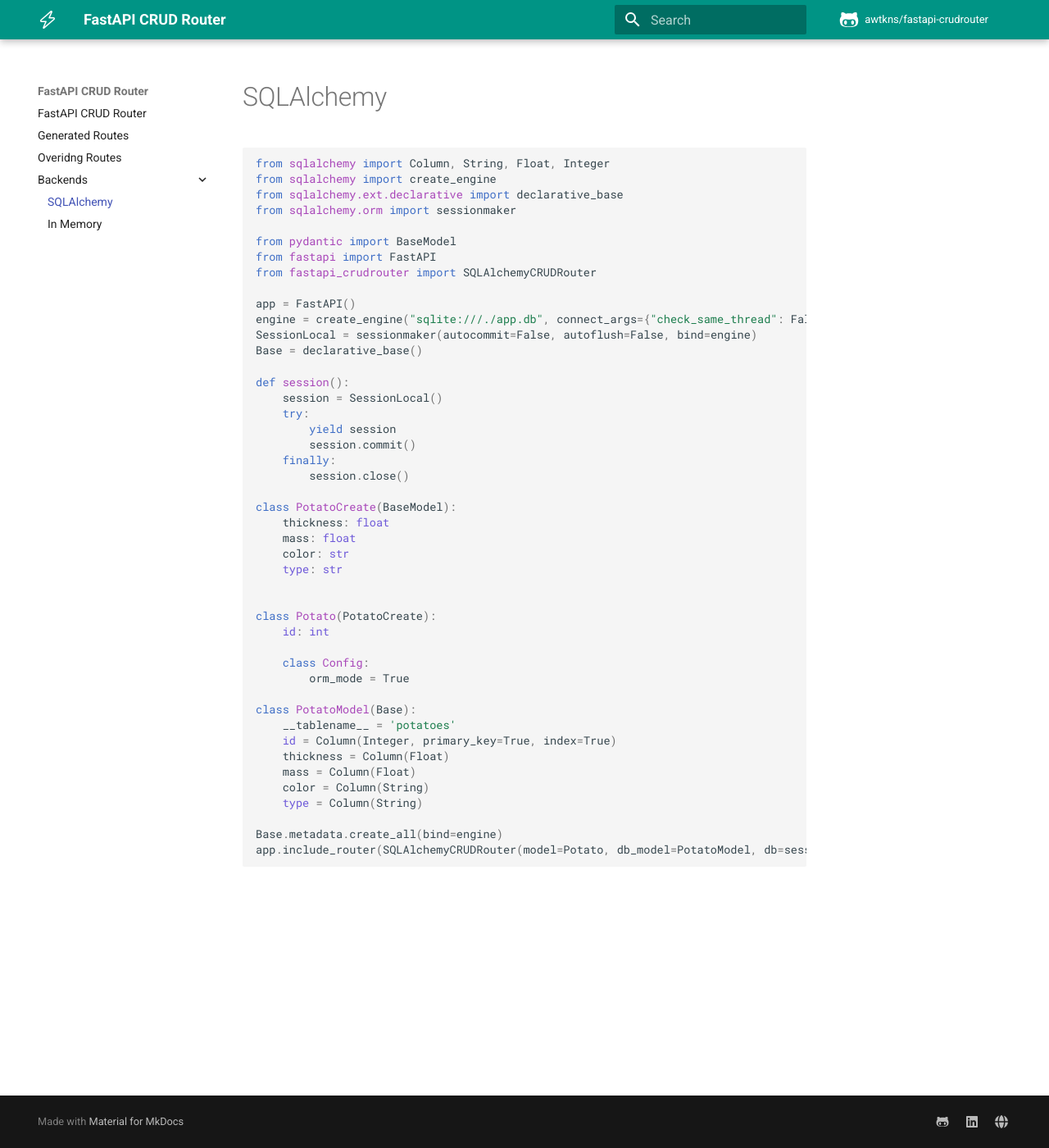
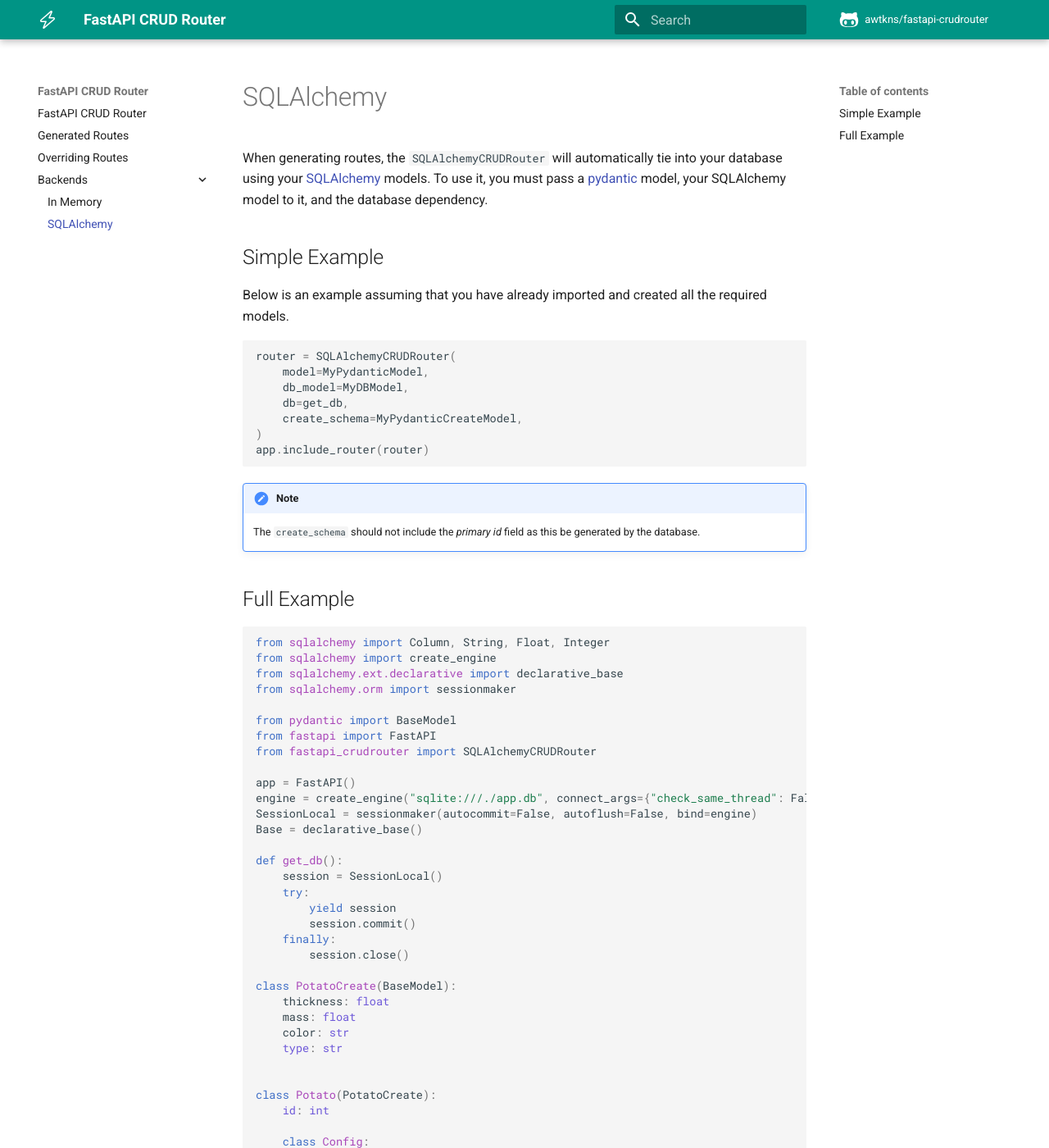
Before and after one commit to awtkns/fastapi-crudrouter, an MkDocs documentation site: the page built from docs/backends/sqlalchemy.md, in a window 1280 px wide and 1400 px high. Shown: the whole window at 82% size. Built offline with MkDocs 1.6.1 and Material for MkDocs 9.7.7, drawn with Linux system fonts in a browser that asks for light colours; comment, search, counter and statistics services are not loaded.

Commit message:
updated more docs

````diff
--- a/docs/backends/sqlalchemy.md
+++ b/docs/backends/sqlalchemy.md
@@ -1,3 +1,25 @@
+When generating routes, the `SQLAlchemyCRUDRouter` will automatically tie into
+your database using your [SQLAlchemy](https://www.sqlalchemy.org/) models. To use it, you must pass a
+[pydantic](https://pydantic-docs.helpmanual.io/) model, your SQLAlchemy model to it, and the
+database dependency.
+
+## Simple Example
+Below is an example assuming that you have already imported and created all the required models.
+
+```python
+router = SQLAlchemyCRUDRouter(
+    model=MyPydanticModel,
+    db_model=MyDBModel,
+    db=get_db,
+    create_schema=MyPydanticCreateModel,
+)
+app.include_router(router)
+```
+
+!!! note
+    The `create_schema` should not include the *primary id* field as this be generated by the database.
+
+## Full Example
 ```python
 from sqlalchemy import Column, String, Float, Integer
 from sqlalchemy import create_engine
@@ -13,7 +35,7 @@
 SessionLocal = sessionmaker(autocommit=False, autoflush=False, bind=engine)
 Base = declarative_base()
 
-def session():
+def get_db():
     session = SessionLocal()
     try:
         yield session
@@ -43,6 +65,6 @@
     type = Column(String)
 
 Base.metadata.create_all(bind=engine)
-app.include_router(SQLAlchemyCRUDRouter(model=Potato, db_model=PotatoModel, db=session, create_schema=PotatoCreate, prefix='potato'))
+app.include_router(SQLAlchemyCRUDRouter(model=Potato, db_model=PotatoModel, db=get_db, create_schema=PotatoCreate, prefix='potato'))
 
 ```
--- a/mkdocs.yml
+++ b/mkdocs.yml
@@ -19,10 +19,11 @@
 nav:
 - FastAPI CRUD Router: index.md
 - Generated Routes: routing.md
-- Overidng Routes: overrides.md
+- Overriding Routes: overrides.md
 - Backends:
+    - In Memory: backends/memory.md
     - SQLAlchemy: backends/sqlalchemy.md
-    - In Memory: backends/memory.md
+
 
 markdown_extensions:
   - extra
````
Also changed, not shown: README.md (+12 -0 lines), docs/backends/memory.md (+12 -0 lines), docs/index.md (+7 -0 lines), docs/overrides.md (+19 -1 lines), docs/routing.md (+17 -0 lines).
